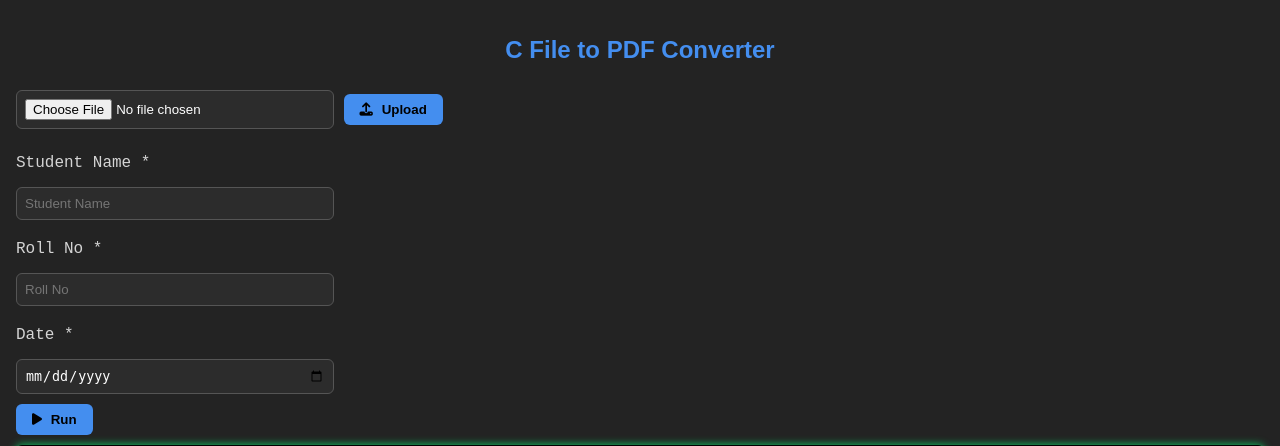
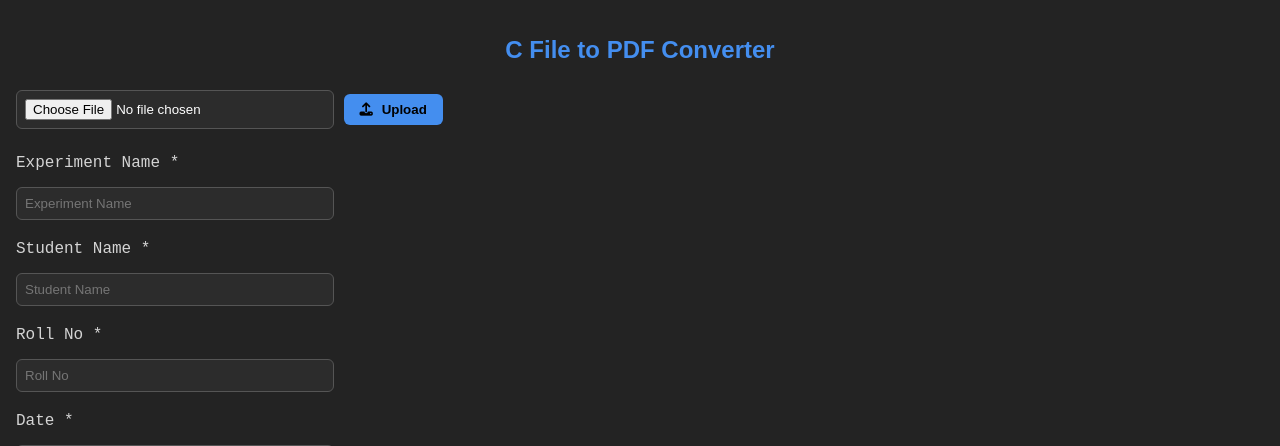
Before and after one commit to athulcoder/c_to_pdf, a Flask app: page / in a window 1280 px wide. Shown: the top 446 px of the page. Run offline with Flask 3, Linux system fonts and the light colour scheme; some libraries are stand-ins or nearby versions.

Commit message:
exp name added as input field

```diff
--- a/generate_pdf.py
+++ b/generate_pdf.py
@@ -5,13 +5,15 @@ from reportlab.lib.units import mm
 from xml.sax.saxutils import escape
 from reportlab.lib.enums import TA_LEFT
 
-def generate_pdf(c_file_path, student_name, roll_no, date_str, output_text, output_pdf):
+def generate_pdf(c_file_path, student_name, exp_name,roll_no, date_str, output_text, output_pdf):
 
     header_lines = [
         "/*****************************",
         f"{student_name}",
         f"Roll no {roll_no}",
         f"{date_str}",
+        "**************************/",
+        f"{exp_name}",
         "**************************/",
         ""
     ]
--- a/main.py
+++ b/main.py
@@ -94,6 +94,7 @@ def download_pdf(filename):
 def handle_generate_pdf(data):
     session_id = data.get("session")
     name = data.get("name")
+    expname = data.get("expname")
     rollno = data.get("rollno")
     date = data.get("date")
     output = data.get("output", "")
@@ -108,7 +109,7 @@ def handle_generate_pdf(data):
     pdf_path = os.path.join(app.config["UPLOAD_FOLDER"], pdf_name)
 
     try:
-        generate_pdf(c_file_path, name, rollno, date, output, pdf_path)
+        generate_pdf(c_file_path, name, expname,rollno, date, output, pdf_path)
         emit("pdf_generated", {"success": True, "pdf_url": f"/download/{pdf_name}"})
     except Exception as e:
         emit("pdf_generated", {"success": False, "error": str(e)})
--- a/templates/index.html
+++ b/templates/index.html
@@ -160,6 +160,8 @@
     </form>
 
     <div class="form-grid">
+      <label for="name">Experiment Name *</label>
+      <input type="text" id="expname" placeholder="Experiment Name" required />
       <label for="name">Student Name *</label>
       <input type="text" id="name" placeholder="Student Name" required />
 
@@ -250,18 +252,21 @@
 
       function generatePDF() {
         const name = document.getElementById("name").value.trim();
+        const expname = document.getElementById("expname").value.trim();
         const rollno = document.getElementById("rollno").value.trim();
         const date = document.getElementById("date").value;
         const output = document.getElementById("terminal").innerText;
 
-        if (!name || !rollno || !date) {
+        if (!name || !expname || !rollno || !date) {
           alert("All fields are required before generating PDF.");
           return;
         }
 
         socket.emit("generate_pdf", {
           session: sessionId,
+
           name,
+          expname,
           rollno,
           date,
           output,
```
